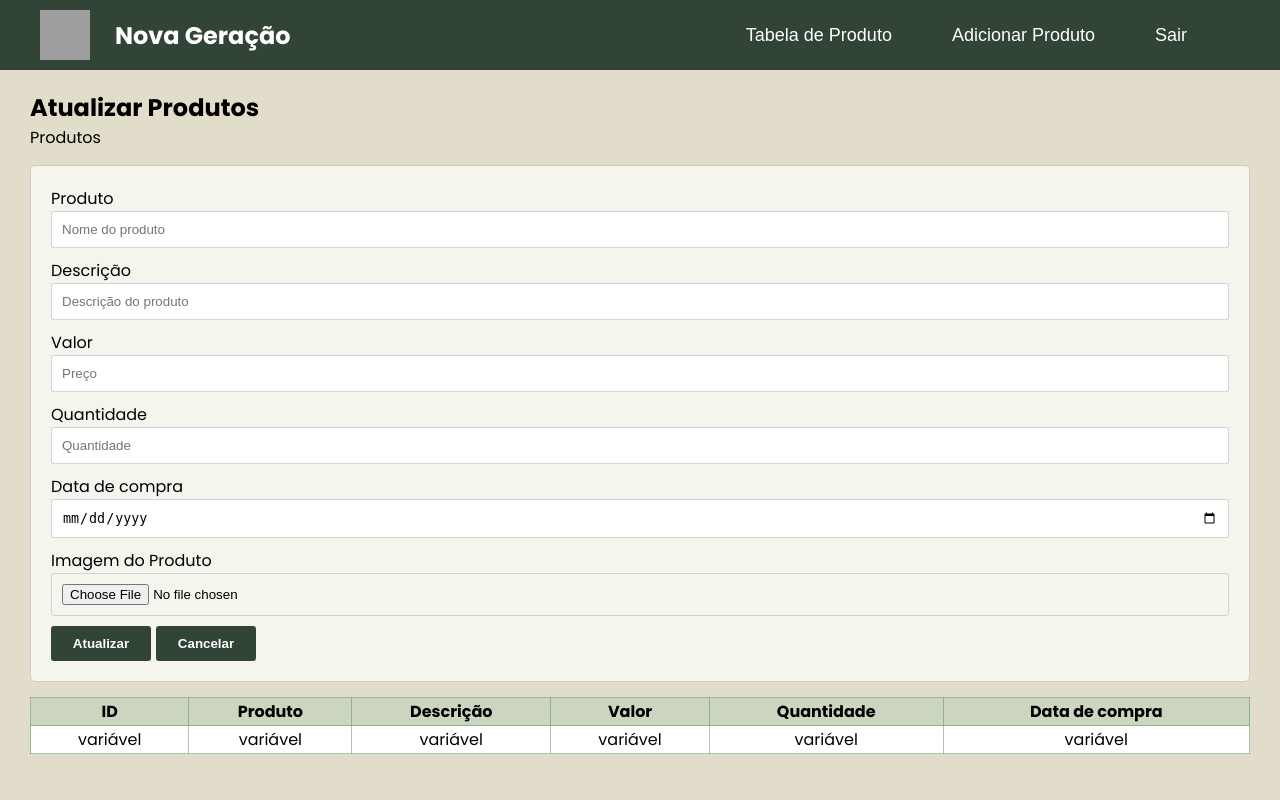
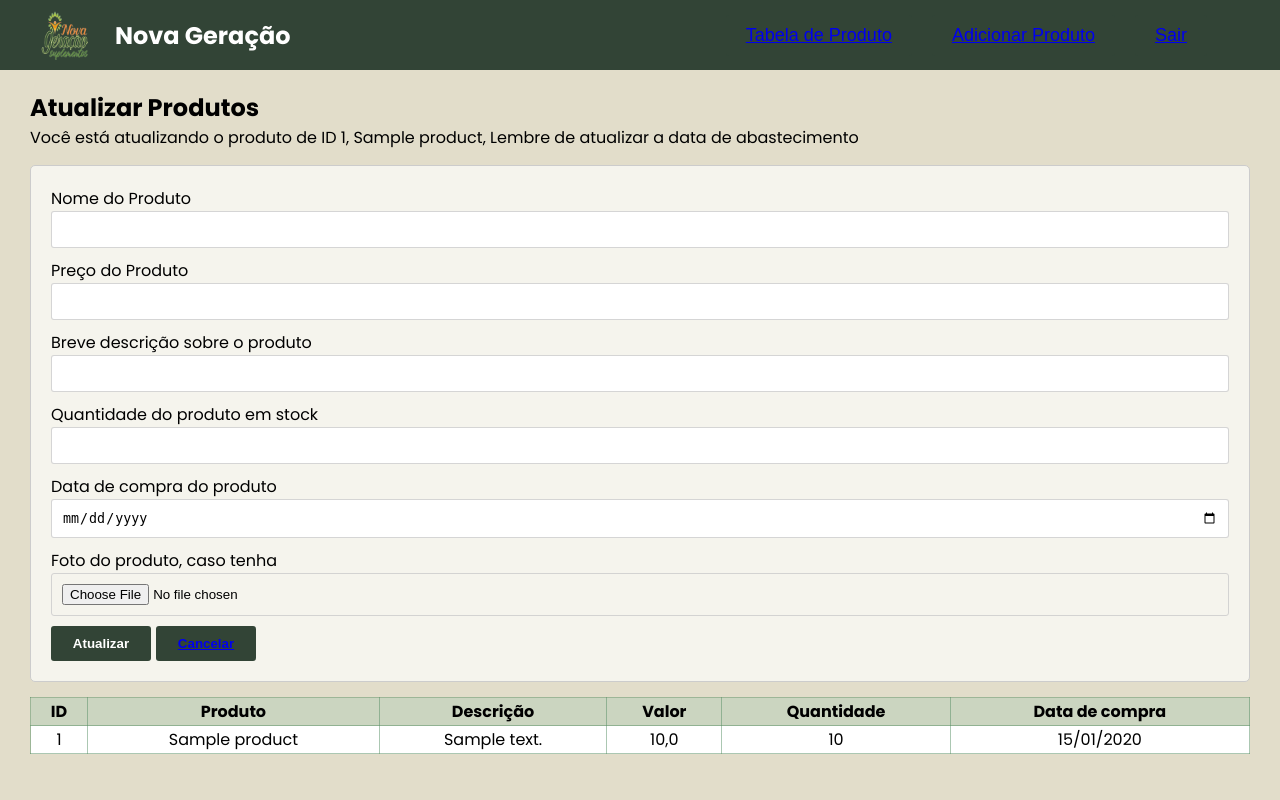
Before and after one commit to dorigodev/django-stock-system, a Django app: template djangoapp/apps/stock/templates/stock/update_product.html in a window 1280 px wide. Run offline with Django 5.2, Linux system fonts and the light colour scheme; the template is opened without the code that fills it: values that come from a table or form of the project are taken from there, others are empty; tables that the repository leaves empty hold one stand-in row (values such as "Sample post"); grey boxes are pictures that could not be loaded.

Commit message:
feat: adicionar a funcionabilidade de dar update no produto

```diff
--- /dev/null
+++ b/djangoapp/apps/stock/static/stock/update_product.css
@@ -0,0 +1,151 @@
+
+    * {
+      margin: 0;
+      padding: 0;
+      box-sizing: border-box;
+    }
+
+    body {
+      font-family: 'Poppins', sans-serif;
+      background: #E2DDCA;
+    }
+
+    nav {
+      background-color: #324436;
+      padding: 10px;
+      color: white;
+      display: flex;
+      align-items: center;
+      justify-content: space-between;
+    }
+
+    .nav-left {
+      display: flex;
+      align-items: center;
+    }
+
+    .nav-left h1 {
+      margin-left: 25px;
+      font-size: 24px;
+      font-weight: 700;
+    }
+
+    .logo {
+      width: 50px;
+      height: 50px;
+      margin-left: 30px;
+    }
+
+    .nav-right {
+      display: flex;
+      align-items: center;
+      gap: 15px;
+      margin-right: 58px;
+    }
+
+    .nav-right button {
+      display: block;
+      text-align: center;
+      background-color: #324436;
+      color: #fff;
+      border-radius: 3px;
+      transition: all ease 0.3s;
+      white-space: nowrap;
+      border: 0;
+      padding: 10px 20px;
+      cursor: pointer;
+      font-weight: normal;
+      font-size: large;
+      width: 100%;
+    }
+
+    .nav-right button:hover,
+    .nav-right button:focus {
+      background-color: #789a71;
+    }
+
+    main {
+      padding: 20px 30px;
+    }
+
+    .card {
+      background-color: rgba(255, 255, 255, 0.669);
+      border: 1px solid #ccc;
+      padding: 20px;
+      margin-top: 15px;
+      border-radius: 5px;
+    }
+
+    .lineInput {
+      display: grid;
+      margin-bottom: 10px;
+    }
+
+    input {
+      padding: 10px;
+      border: 1px solid #ccccccd0;
+      border-radius: 3px;
+      outline: 0;
+    }
+
+    button {
+      border: 0;
+      padding: 10px;
+      outline: 0;
+      background-color: #324436;
+      color: #fff;
+      border-radius: 3px;
+      font-weight: bold;
+      transition: all ease 0.3s;
+      width: 100px;
+      margin-right: 5px;
+    }
+
+    button:hover {
+      background-color: #789a71;
+      color: #000;
+    }
+
+    button:focus {
+      background-color: #548e637d;
+    }
+
+    .button-group {
+      display: flex;
+      justify-content: flex-start;
+      margin-top: 10px;
+    }
+
+    .content {
+      margin-top: 15px;
+    }
+
+    table {
+      border-collapse: collapse;
+      border: 1px solid #548e637d;
+      width: 100%;
+    }
+
+    table th {
+      background-color: rgb(203, 213, 192);
+    }
+
+    table tbody {
+      background-color: rgb(255, 255, 255);
+      padding: 1px 5px;
+      text-align: left;
+    }
+
+    table th,
+    td {
+      padding: 1px 5px;
+      text-align: left;
+    }
+
+    table td img {
+      width: 30px;
+    }
+
+    .center {
+      text-align: center;
+    }
--- a/djangoapp/apps/stock/templates/stock/update_product.html
+++ b/djangoapp/apps/stock/templates/stock/update_product.html
@@ -1,223 +1,49 @@
-<!DOCTYPE html>
 <html lang="pt-br">
-
+{% load static %}
 <head>
   <title>Atualizar Produto</title>
   <meta charset="utf-8">
   <link rel="preconnect" href="https://fonts.gstatic.com">
   <link rel="stylesheet" href="https://cdnjs.cloudflare.com/ajax/libs/font-awesome/5.15.4/css/all.min.css">
   <link href="https://fonts.googleapis.com/css2?family=Poppins:wght@400;700&display=swap" rel="stylesheet">
-
-  <style media="screen">
-    * {
-      margin: 0;
-      padding: 0;
-      box-sizing: border-box;
-    }
-
-    body {
-      font-family: 'Poppins', sans-serif;
-      background: #E2DDCA;
-    }
-
-    nav {
-      background-color: #324436;
-      padding: 10px;
-      color: white;
-      display: flex;
-      align-items: center;
-      justify-content: space-between;
-    }
-
-    .nav-left {
-      display: flex;
-      align-items: center;
-    }
-
-    .nav-left h1 {
-      margin-left: 25px;
-      font-size: 24px;
-      font-weight: 700;
-    }
-
-    .logo {
-      width: 50px;
-      height: 50px;
-      margin-left: 30px;
-    }
-
-    .nav-right {
-      display: flex;
-      align-items: center;
-      gap: 15px;
-      margin-right: 58px;
-    }
-
-    .nav-right button {
-      display: block;
-      text-align: center;
-      background-color: #324436;
-      color: #fff;
-      border-radius: 3px;
-      transition: all ease 0.3s;
-      white-space: nowrap;
-      border: 0;
-      padding: 10px 20px;
-      cursor: pointer;
-      font-weight: normal;
-      font-size: large;
-      width: 100%;
-    }
-
-    .nav-right button:hover,
-    .nav-right button:focus {
-      background-color: #789a71;
-    }
-
-    main {
-      padding: 20px 30px;
-    }
-
-    .card {
-      background-color: rgba(255, 255, 255, 0.669);
-      border: 1px solid #ccc;
-      padding: 20px;
-      margin-top: 15px;
-      border-radius: 5px;
-    }
-
-    .lineInput {
-      display: grid;
-      margin-bottom: 10px;
-    }
-
-    input {
-      padding: 10px;
-      border: 1px solid #ccccccd0;
-      border-radius: 3px;
-      outline: 0;
-    }
-
-    button {
-      border: 0;
-      padding: 10px;
-      outline: 0;
-      background-color: #324436;
-      color: #fff;
-      border-radius: 3px;
-      font-weight: bold;
-      transition: all ease 0.3s;
-      width: 100px;
-      margin-right: 5px;
-    }
-
-    button:hover {
-      background-color: #789a71;
-      color: #000;
-    }
-
-    button:focus {
-      background-color: #548e637d;
-    }
-
-    .button-group {
-      display: flex;
-      justify-content: flex-start;
-      margin-top: 10px;
-    }
-
-    .content {
-      margin-top: 15px;
-    }
-
-    table {
-      border-collapse: collapse;
-      border: 1px solid #548e637d;
-      width: 100%;
-    }
-
-    table th {
-      background-color: rgb(203, 213, 192);
-    }
-
-    table tbody {
-      background-color: rgb(255, 255, 255);
-      padding: 1px 5px;
-      text-align: left;
-    }
-
-    table th,
-    td {
-      padding: 1px 5px;
-      text-align: left;
-    }
-
-    table td img {
-      width: 30px;
-    }
-
-    .center {
-      text-align: center;
-    }
-  </style>
+  <link rel="stylesheet" href="{% static 'stock/update_product.css'%}">
 </head>
 
 <body>
   <nav>
     <div class="nav-left">
-      <img src="/img/fotonvg.png" alt="Logo" class="logo">
+      <img src="{% static 'assets/stock/logonvg.png'%}" alt="Logo" class="logo">
       <h1>Nova Geração</h1>
     </div>
     <div class="nav-right">
-      <button id="tabela-produto" onclick="location.href='/templates/stock_templates/index.html'">Tabela de
-        Produto</button>
-      <button id="adicionar-produto" onclick="location.href='/templates/stock_templates/create_product.html'">Adicionar
-        Produto</button>
-      <button id="sair" onclick="location.href='/templates/users_templates/login.html'">Sair</button>
+      <button><a href="{%url 'index'%}">Tabela de Produto</a></button>
+      <button><a href="{%url 'create_product' %}">Adicionar Produto</a></button>
+      <button><a href="{%url 'logout'%}">Sair</a></button>
     </div>
   </nav>
-
+{%block content%}
   <main>
     <div class="title">
       <h2>Atualizar Produtos</h2>
-      <span>Produtos</span>
+      <span>Você está atualizando o produto de ID {{product.id}}, {{product.name}}, Lembre de atualizar a data de abastecimento</span>
     </div>
 
     <div class="card">
-      <div class="lineInput">
-        <label>Produto</label>
-        <input type="text" id="produto" placeholder="Nome do produto">
-      </div>
+      <form action="{% url 'update_product' product_id %}" method="POST" enctype="multipart/form-data">
+          {% csrf_token %}
+          {%for field in form.visible_fields%}
+          <div class="lineInput">
+            <label>{{field.label}}</label>
+            {{field}}
+          </div>
+          {%endfor%}
+      </form>
 
-      <div class="lineInput">
-        <label>Descrição</label>
-        <input type="text" id="descricao" placeholder="Descrição do produto">
-      </div>
+          <div class="button-group">
+            <button type="submit">Atualizar</button>
+            <button><a href="{% url 'index'%}">Cancelar</a></button>
+          </div>
 
-      <div class="lineInput">
-        <label>Valor</label>
-        <input type="number" id="valor" placeholder="Preço">
-      </div>
-
-      <div class="lineInput">
-        <label>Quantidade</label>
-        <input type="number" id="quantidade" placeholder="Quantidade">
-      </div>
-
-      <div class="lineInput">
-        <label>Data de compra</label>
-        <input type="date" id="data" placeholder="Data de compra">
-      </div>
-
-      <div class="lineInput">
-        <label for="image" class="file-label">Imagem do Produto</label>
-        <input type="file" id="image" accept="image/*">
-      </div>
-
-      <div class="button-group">
-        <button onclick="produto.Atualizar()">Atualizar</button>
-        <button onclick="produto.cancelar()">Cancelar</button>
-      </div>
     </div>
 
     <div class="content">
@@ -234,18 +60,18 @@
         </thead>
         <tbody id="tbody">
           <tr>
-            <td class="center">variável</td>
-            <!-- é pra aparecer somente as informações do produto que for ser atualizado -->
-            <td class="center">variável</td>
-            <td class="center">variável</td>
-            <td class="center">variável</td>
-            <td class="center">variável</td>
-            <td class="center">variável</td>
+            <td class="center">{{product.id}}</td>
+            <td class="center">{{product.name}}</td>
+            <td class="center">{{product.description}}</td>
+            <td class="center">{{product.price}}</td>
+            <td class="center">{{product.quantity}}</td>
+            <td class="center">{{product.get_date_formated}}</td>
           </tr>
         </tbody>
       </table>
     </div>
   </main>
+{% endblock %}
 </body>
 
 </html>
```
